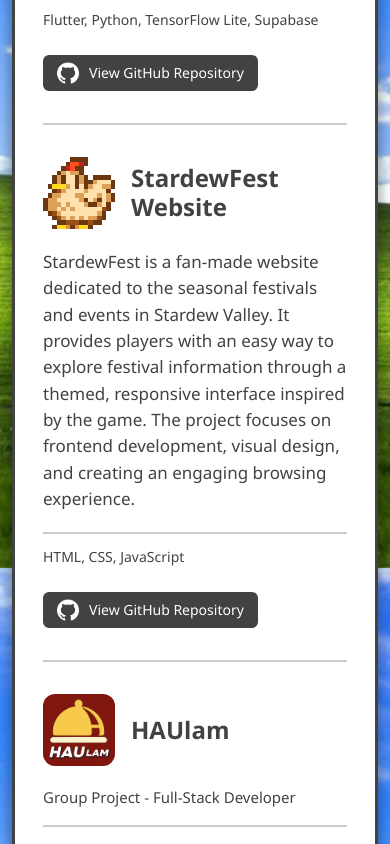
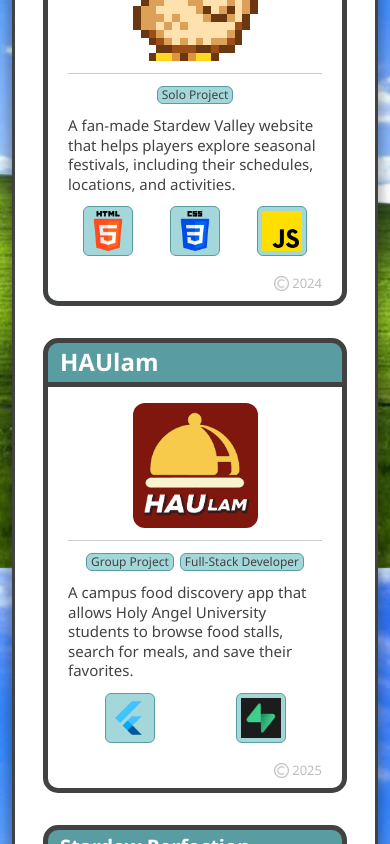
Before and after one commit to hrspnd/ysabelle-portfolio, a React (Vite) app: page / in a window 390 px wide. Shown: the part 5340-6184 px from the top of the page. Built offline with nearby package versions, Linux system fonts and the light colour scheme; a web font is replaced by a local one.

Commit message:
simplify project cards to link directly to GitHub

```diff
--- a/src/components/ProjectCard.jsx
+++ b/src/components/ProjectCard.jsx
@@ -1,10 +1,10 @@
 import { asset } from '../data/portfolio.js'
-import { ProjectImage } from './ProjectDetails.jsx'
+import ProjectImage from './ProjectImage.jsx'
 
-export default function ProjectCard({ project, onOpen }) {
+export default function ProjectCard({ project }) {
   return (
-    <button className={`project-shortcut project-card project-card--${project.id}`} type="button"
-      aria-haspopup="dialog" aria-label={`View ${project.name} details`} onClick={onOpen}>
+    <a className={`project-shortcut project-card project-card--${project.id}`} href={project.github} target="_blank" rel="noopener noreferrer"
+      aria-label={`View ${project.name} on GitHub (opens in a new tab)`}>
       <span className="project-card-title">{project.name}</span>
       <span className="project-card-body">
         <ProjectImage project={project} />
@@ -22,6 +22,6 @@ export default function ProjectCard({ project, onOpen }) {
         </span>
         <span className="project-card-year"><img src={asset('project-copyright')} alt="Copyright" />{project.year}</span>
       </span>
-    </button>
+    </a>
   )
 }
--- a/src/components/ProjectDetails.jsx
+++ /dev/null
@@ -1,23 +0,0 @@
-import { asset } from '../data/portfolio.js'
-
-export function ProjectImage({ project }) {
-  return (
-    <div className={`project-image project-image--${project.id}${project.pixelArt ? ' project-image--pixel' : ''}`}>
-      <img src={asset(project.image)} alt="" loading="lazy" />
-    </div>
-  )
-}
-
-export default function ProjectDetails({ project }) {
-  return (
-    <div className="project-details">
-      {project.role && <p className="project-role">{project.role}</p>}
-      <p className="project-description">{project.description}</p>
-      <p className="project-technologies"><span className="sr-only">Technologies: </span>{project.technologies.join(', ')}</p>
-      <a className="project-repository" href={project.github} target="_blank" rel="noopener noreferrer" aria-label={`View ${project.name} GitHub repository (opens in a new tab)`}>
-        <img src={asset('project-github')} alt="" />
-        View GitHub Repository
-      </a>
-    </div>
-  )
-}
--- a/src/components/ProjectDialog.jsx
+++ /dev/null
@@ -1,44 +0,0 @@
-import { useLayoutEffect, useRef } from 'react'
-import { asset } from '../data/portfolio.js'
-import ProjectDetails, { ProjectImage } from './ProjectDetails.jsx'
-
-export default function ProjectDialog({ project, onDismiss }) {
-  const dialogRef = useRef(null)
-
-  useLayoutEffect(() => {
-    const dialog = dialogRef.current
-    const trigger = document.activeElement
-    const previousOverflow = document.body.style.overflow
-    dialog.showModal()
-    document.body.style.overflow = 'hidden'
-    return () => {
-      dialog.close()
-      document.body.style.overflow = previousOverflow
-      if (trigger instanceof HTMLElement && trigger.isConnected) trigger.focus({ preventScroll: true })
-    }
-  }, [])
-
-  const handleBackdrop = (event) => {
-    if (event.target !== event.currentTarget) return
-    const bounds = event.currentTarget.getBoundingClientRect()
-    if (event.clientX < bounds.left || event.clientX > bounds.right ||
-        event.clientY < bounds.top || event.clientY > bounds.bottom) onDismiss()
-  }
-
-  return (
-    <dialog ref={dialogRef} className="project-dialog" aria-labelledby="project-dialog-title"
-      onCancel={(event) => { event.preventDefault(); onDismiss() }}
-      onClick={handleBackdrop}>
-      <header className="project-dialog-header">
-        <h2 id="project-dialog-title">{project.name}</h2>
-        <button className="project-close" type="button" onClick={onDismiss} aria-label="Close project details" autoFocus>
-          <img src={asset('project-close')} alt="" />
-        </button>
-      </header>
-      <div className="project-dialog-content">
-        <ProjectImage project={project} />
-        <ProjectDetails project={project} />
-      </div>
-    </dialog>
-  )
-}
--- /dev/null
+++ b/src/components/ProjectImage.jsx
@@ -0,0 +1,9 @@
+import { asset } from '../data/portfolio.js'
+
+export default function ProjectImage({ project }) {
+  return (
+    <span className={`project-image project-image--${project.id}${project.pixelArt ? ' project-image--pixel' : ''}`}>
+      <img src={asset(project.image)} alt="" loading="lazy" />
+    </span>
+  )
+}
--- a/src/index.css
+++ b/src/index.css
@@ -37,12 +37,12 @@ html { scroll-behavior: smooth; }
 
 
 /* Interactive items lift and enlarge without moving neighboring content. */
-:is(a.desktop-shortcut, .project-shortcut, .contact-link, .window-back, .project-close, .project-repository, .cv-dialog-close, .cv-dialog-toolbar a) {
+:is(a.desktop-shortcut, .project-shortcut, .contact-link, .window-back, .cv-dialog-close, .cv-dialog-toolbar a) {
   transition: transform 180ms cubic-bezier(0.2, 0.8, 0.2, 1);
   transform-origin: center;
 }
 @media (hover: hover) and (pointer: fine) {
-  :is(a.desktop-shortcut, .project-shortcut, .contact-link, .window-back, .project-close, .project-repository, .cv-dialog-close, .cv-dialog-toolbar a):hover {
+  :is(a.desktop-shortcut, .project-shortcut, .contact-link, .window-back, .cv-dialog-close, .cv-dialog-toolbar a):hover {
     transform: translateY(-3px) scale(1.06);
   }
   :is(a.desktop-shortcut, .project-shortcut, .contact-link, .window-back):hover {
@@ -56,13 +56,13 @@ html { scroll-behavior: smooth; }
   .cv-dialog-toolbar a:nth-child(even):hover {
     transform: translateY(-1px) scale(1.02) rotate(-1deg);
   }
-  :is(.project-close, .cv-dialog-close):hover {
+  .cv-dialog-close:hover {
     transform: scale(1.025);
   }
 }
 
 @media (prefers-reduced-motion: reduce) {
-  :is(a.desktop-shortcut, .project-shortcut, .contact-link, .window-back, .project-close, .project-repository, .cv-dialog-close, .cv-dialog-toolbar a) {
+  :is(a.desktop-shortcut, .project-shortcut, .contact-link, .window-back, .cv-dialog-close, .cv-dialog-toolbar a) {
     transition: none;
     transform: none;
   }
--- a/src/sections/Projects.css
+++ b/src/sections/Projects.css
@@ -4,52 +4,6 @@
 .project-image--pixel img { image-rendering: pixelated; }
 /* Preserve the Poké Ball crop supplied by Figma, whose source includes padding. */
 .project-image--haumonsters img { position: absolute; width: 138.04%; height: 138.04%; max-width: none; left: -20.65%; top: -20.65%; }
-.project-dialog {
-  width: min(1289px, calc(100vw - 64px));
-  max-width: none;
-  max-height: min(90svh, 1000px);
-  margin: auto;
-  padding: 0;
-  border: 5px solid var(--ink);
-  border-radius: 17px;
-  background: var(--ink);
-  color: var(--ink);
-  box-shadow: 0 0 11.4px 12px rgb(0 0 0 / 29%);
-  overflow: auto;
-}
-.project-dialog::backdrop { background: rgb(0 0 0 / 8%); }
-.project-dialog-header { display: flex; justify-content: space-between; align-items: center; gap: 20px; padding: 12px 20px; min-height: 70px; background: var(--ink); color: white; }
-.project-dialog-header h2 { margin: 0; font-size: clamp(24px, 2.08vw, 40px); line-height: 1.2; }
-.project-close { display: grid; place-items: center; flex: none; width: 44px; height: 44px; padding: 6px; border: 0; border-radius: 4px; background: transparent; cursor: pointer; }
-.project-close:focus-visible { outline-color: white; }
-.project-close img { width: 32px; height: 32px; object-fit: contain; }
-.project-dialog-content { display: grid; grid-template-columns: minmax(150px, 275px) minmax(0, 1fr); align-items: center; gap: 28px; padding: 42px 36px 20px; background: white; }
-.project-dialog-content > .project-image { width: 100%; }
-.project-details { min-width: 0; font-size: clamp(18px, 1.25vw, 24px); line-height: 1.5; }
-.project-role { margin-bottom: 20px; padding-bottom: 16px; border-bottom: 2px solid var(--divider); }
-.project-description { margin-bottom: 20px; }
-.project-technologies { padding-top: 12px; border-top: 2px solid var(--divider); font-size: clamp(14px, 0.9vw, 17px); font-weight: 300; }
-.project-repository { display: flex; align-items: center; justify-content: center; gap: 10px; width: fit-content; max-width: 100%; margin: 24px 0 0 auto; padding: 7px 14px; border-radius: 6px; color: white; background: var(--ink); font-size: clamp(14px, 1.04vw, 20px); line-height: 1.3; text-decoration: none; }
-.project-repository img { width: 22px; height: 22px; object-fit: contain; }
-.sr-only { position: absolute; width: 1px; height: 1px; padding: 0; margin: -1px; overflow: hidden; clip-path: inset(50%); white-space: nowrap; border: 0; }
-@media (min-width: 601px) and (max-width: 900px) {
-  .project-dialog-content { grid-template-columns: 130px minmax(0, 1fr); padding: 24px; gap: 20px; }
-}
-@media (max-width: 600px) {
-  .projects-list { display: grid; gap: 32px; }
-  .project-list-item + .project-list-item { padding-top: 32px; border-top: 2px solid var(--divider); }
-  .project-list-heading { display: flex; align-items: center; gap: 16px; margin-bottom: 20px; }
-  .project-list-heading .project-image { width: 72px; }
-  .project-list-heading h3 { margin: 0; font-size: 24px; font-weight: 700; line-height: 1.2; }
-  .project-details { font-size: 17px; line-height: 1.55; }
-  .project-role { font-size: 15px; }
-  .project-technologies { font-size: 14px; }
-  .project-repository { margin-left: 0; font-size: 14px; }
-}
-
-
-
-
 .projects-grid {
   display: grid;
   grid-template-columns: repeat(3, minmax(0, 322px));
@@ -72,6 +26,7 @@
   color: var(--ink);
   font: inherit;
   text-align: left;
+  text-decoration: none;
   cursor: pointer;
 }
 .project-card-title {
@@ -114,3 +69,9 @@
 @media (min-width: 601px) and (max-width: 760px) {
   .projects-grid { grid-template-columns: minmax(0, 322px); }
 }
+
+
+@media (max-width: 600px) {
+  .projects-content { padding: 28px 20px; }
+  .projects-grid { grid-template-columns: minmax(0, 322px); gap: 32px; }
+}
--- a/src/sections/Projects.jsx
+++ b/src/sections/Projects.jsx
@@ -1,52 +1,13 @@
-import { useState, useSyncExternalStore } from 'react'
 import { projects } from '../data/projects.js'
-import ProjectDetails, { ProjectImage } from '../components/ProjectDetails.jsx'
-import ProjectDialog from '../components/ProjectDialog.jsx'
 import ProjectCard from '../components/ProjectCard.jsx'
 import './Projects.css'
 
-// One breakpoint controls both the rendered interaction and its CSS layout.
-const mobileQuery = '(max-width: 600px)'
-const subscribe = (callback) => {
-  const media = window.matchMedia(mobileQuery)
-  media.addEventListener('change', callback)
-  return () => media.removeEventListener('change', callback)
-}
-const getSnapshot = () => window.matchMedia(mobileQuery).matches
-
 export default function Projects() {
-  const isMobile = useSyncExternalStore(subscribe, getSnapshot, () => false)
-  if (isMobile) {
-    return (
-      <div className="projects-content projects-list">
-        {projects.map(project => (
-          <article className="project-list-item" key={project.id} aria-labelledby={`project-${project.id}`}>
-            <div className="project-list-heading">
-              <ProjectImage project={project} />
-              <h3 id={`project-${project.id}`}>{project.name}</h3>
-            </div>
-            <ProjectDetails project={project} />
-          </article>
-        ))}
-      </div>
-    )
-  }
-
-  return <DesktopProjects />
-}
-
-function DesktopProjects() {
-  const [selectedId, setSelectedId] = useState(null)
-  const selected = projects.find(project => project.id === selectedId)
-
   return (
     <div className="projects-content">
       <div className="projects-grid">
-        {projects.map(project => (
-          <ProjectCard key={project.id} project={project} onOpen={() => setSelectedId(project.id)} />
-        ))}
+        {projects.map(project => <ProjectCard key={project.id} project={project} />)}
       </div>
-      {selected && <ProjectDialog key={selected.id} project={selected} onDismiss={() => setSelectedId(null)} />}
     </div>
   )
 }
```
Also changed, not shown: 1 other file (tests, documents, lock files or other folders).
